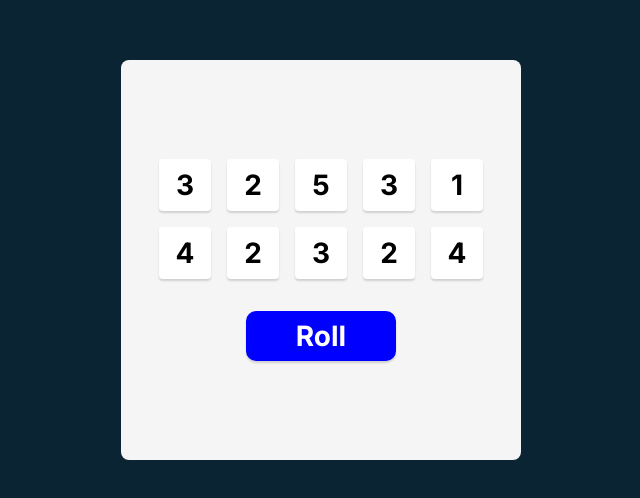
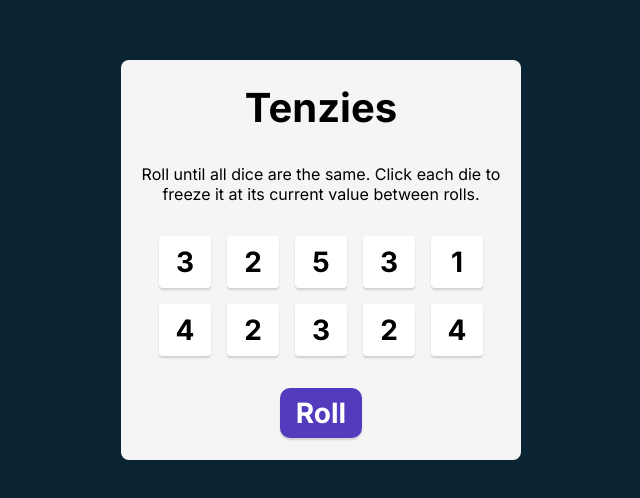
Before and after one commit to RosaBen/tenzies-rb, a React (Vite) app: page / in a window 1280 px wide. Shown: the part 140-638 px from the top of the page, without its empty margins (319-959 px from the left). Built offline with nearby package versions, Linux system fonts and the light colour scheme.

Commit message:
reset game when game is won

```diff
--- a/src/App.jsx
+++ b/src/App.jsx
@@ -3,6 +3,9 @@ import Die from "./components/Die"
 import {nanoid} from "nanoid"
 function App() {
 const [dice, setDice]=useState(generateAllNewDice())
+
+
+const gameWon = dice.every(die=> die.isHeld) && dice.every(die=>die.value === dice[0].value)
 
 
   function generateAllNewDice(){
@@ -30,6 +33,13 @@ const [dice, setDice]=useState(generateAllNewDice())
   id={num.id}
   />)
 
+  function resetGame(){
+    if(gameWon){
+      setDice(prevDice => prevDice.map(die => ({...die, isHeld: false})))
+      setDice(generateAllNewDice())
+    }
+  }
+
   function rollDice(){
     setDice(prevDice => prevDice.map(die=> die.isHeld? die: {...die, value: Math.ceil(Math.random()*6)}))
   }
@@ -42,10 +52,12 @@ const [dice, setDice]=useState(generateAllNewDice())
 
   return (
     <main>
+                  <h1 className="title">Tenzies</h1>
+            <p className="instructions">Roll until all dice are the same. Click each die to freeze it at its current value between rolls.</p>
       <section className="dice">
       {diceElements}
       </section>
-      <button className="roll-btn" onClick={rollDice}>Roll</button>
+      <button className="roll-btn" onClick={gameWon? resetGame : rollDice}>{gameWon? "New Game" : "Roll" }</button>
     </main>
   )
 }
--- a/src/assets/styles/index.css
+++ b/src/assets/styles/index.css
@@ -59,7 +59,8 @@ main {
 
 .roll-btn {
   height: 50px;
-  width: 150px;
+  width: auto;
+  white-space: nowrap;
   box-shadow: 0px 2px 2px rgba(0, 0, 0, 0.15);
   border-radius: 10px;
   border: none;
@@ -72,6 +73,7 @@ main {
   animation-iteration-count: infinite;
   border: none;
   color: white;
+  padding: 0 1rem;
 }
 
 @keyframes rollBtn {
@@ -89,3 +91,14 @@ main {
     background-color: blue;
   }
 }
+
+.instructions {
+  font-family: "Inter", sans-serif;
+  font-weight: 400;
+  margin-top: 0;
+  text-align: center;
+}
+.title {
+  font-size: 40px;
+  margin: 0;
+}
```
